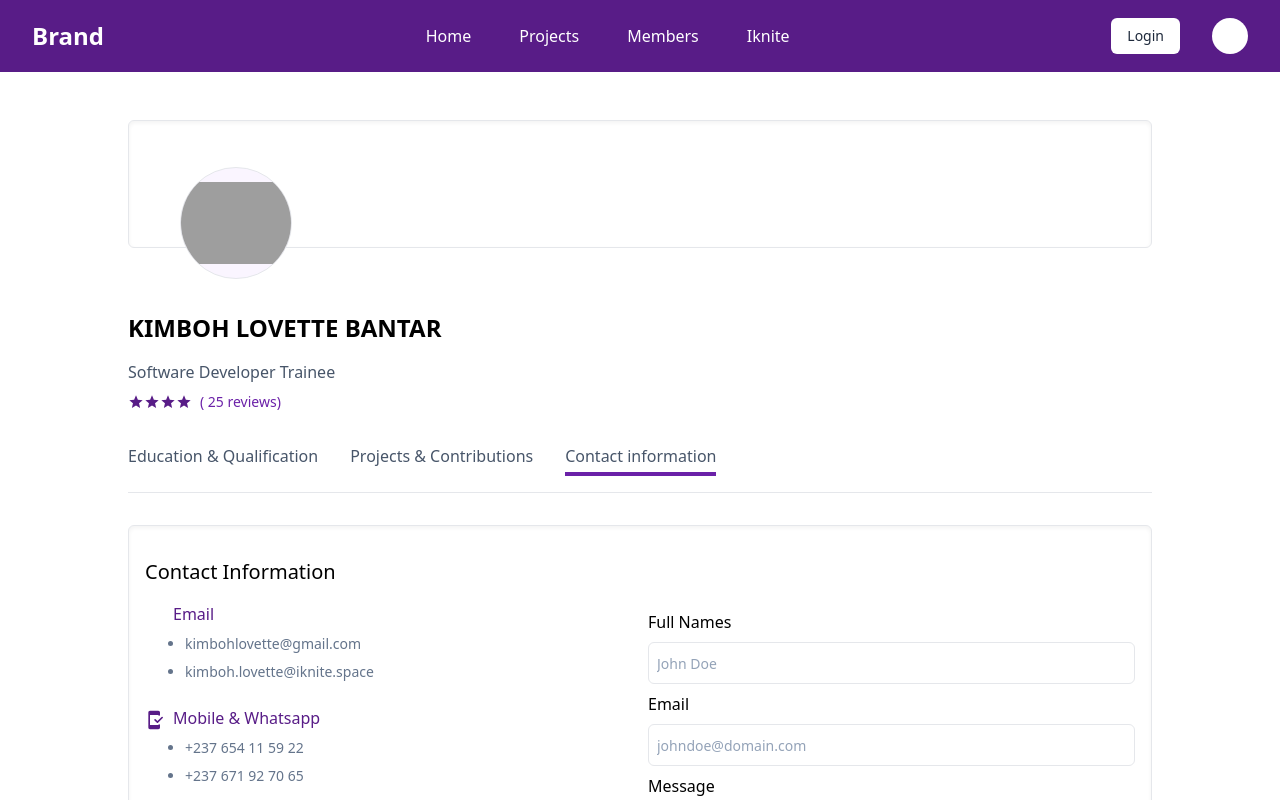
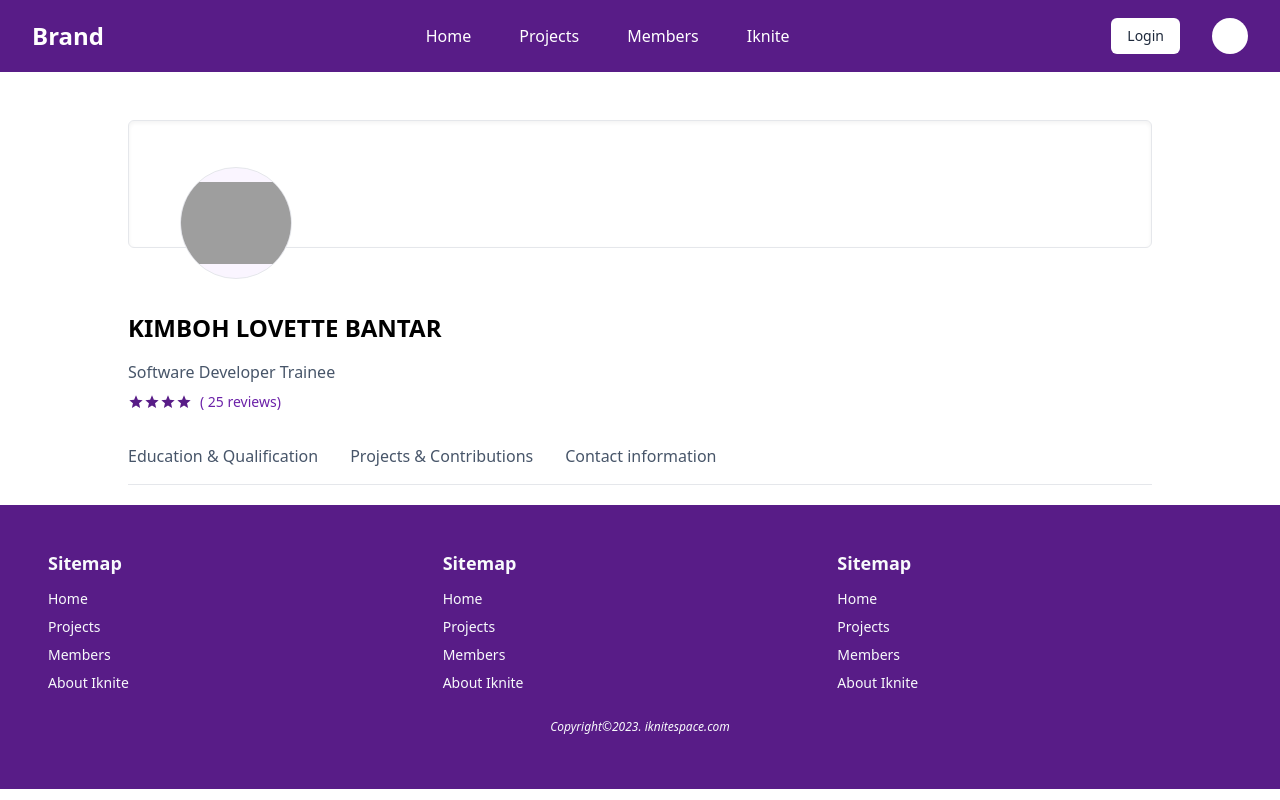
Before and after one commit to Kimbohlovette/iknite-portfolio-manager, a React (Create React App) app: page /members in a window 1280 px wide. Shown: the top 800 px of the page. Built offline with nearby package versions, Linux system fonts and the light colour scheme; grey boxes are pictures that could not be loaded; some icons are missing.

Commit message:
Implemented active link styling to profile sub nav

```diff
--- a/src/App.tsx
+++ b/src/App.tsx
@@ -52,9 +52,9 @@ const router = createBrowserRouter(
                     path: '/members',
                     element: <Members />,
                     children: [
-                       { path: '/members/', element: <ContactInfo />},
-                       { path: '/members/education', element: <Education />},
+                       { path: '/members/', element: <Education />},
                        { path: '/members/contributions', element: <Contributions />},
+                       { path: '/members/contacts', element: <ContactInfo />},
                     ]
                 },
                 {   path: '/iknite', element: <Iknite />},
--- a/src/pages/MemberProfile.tsx
+++ b/src/pages/MemberProfile.tsx
@@ -1,6 +1,6 @@
 import { Icon } from '@iconify/react'
 import React from 'react'
-import { Link, Outlet } from 'react-router-dom'
+import { NavLink, Outlet } from 'react-router-dom'
 
 function MemberProfile() {
   return (
@@ -28,9 +28,9 @@ function MemberProfile() {
 
         <header className="w-full py-4 my-2 border-b text-slate-600">
             <div className="flex flex-row flex-wrap gap-8">
-                <Link to="/members/education">Education & Qualification</Link>
-                <Link to="/members/contributions">Projects & Contributions</Link>
-                <Link to="/members" className="border-b-4 pb-1 border-purple-800">Contact information</Link>
+                <NavLink to="/members/" className={({isActive})=> isActive?"border-b-4 pb-1 border-purple-800":""}>Education & Qualification</NavLink>
+                <NavLink to="/members/contributions" className={({isActive})=> isActive?"border-b-4 pb-1 border-purple-800":""}>Projects & Contributions</NavLink>
+                <NavLink to="/members/contacts" className={({isActive})=> isActive?"border-b-4 pb-1 border-purple-800":""}>Contact information</NavLink>
             </div>
         </header>
         <Outlet />
@@ -50,7 +50,7 @@ export function Education() {
 export function Contributions() {
     return (
         <div className="my-5">
-                        <table className="w-full text-center divide-y">
+            <table className="w-full divide-y">
                 <thead className="bg-purple-900 text-white [&>*]:py-4 text-xs">
                     <td></td>
                     <td>Project</td>
```
